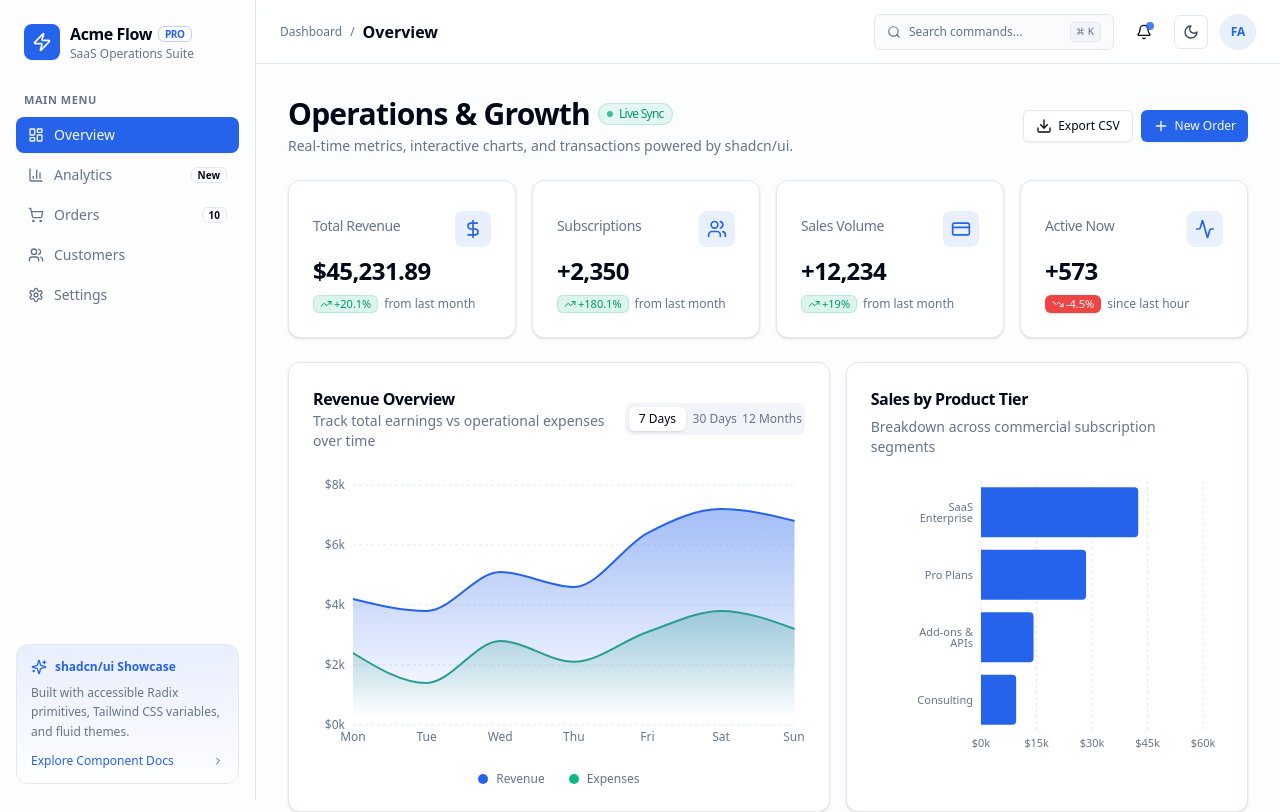
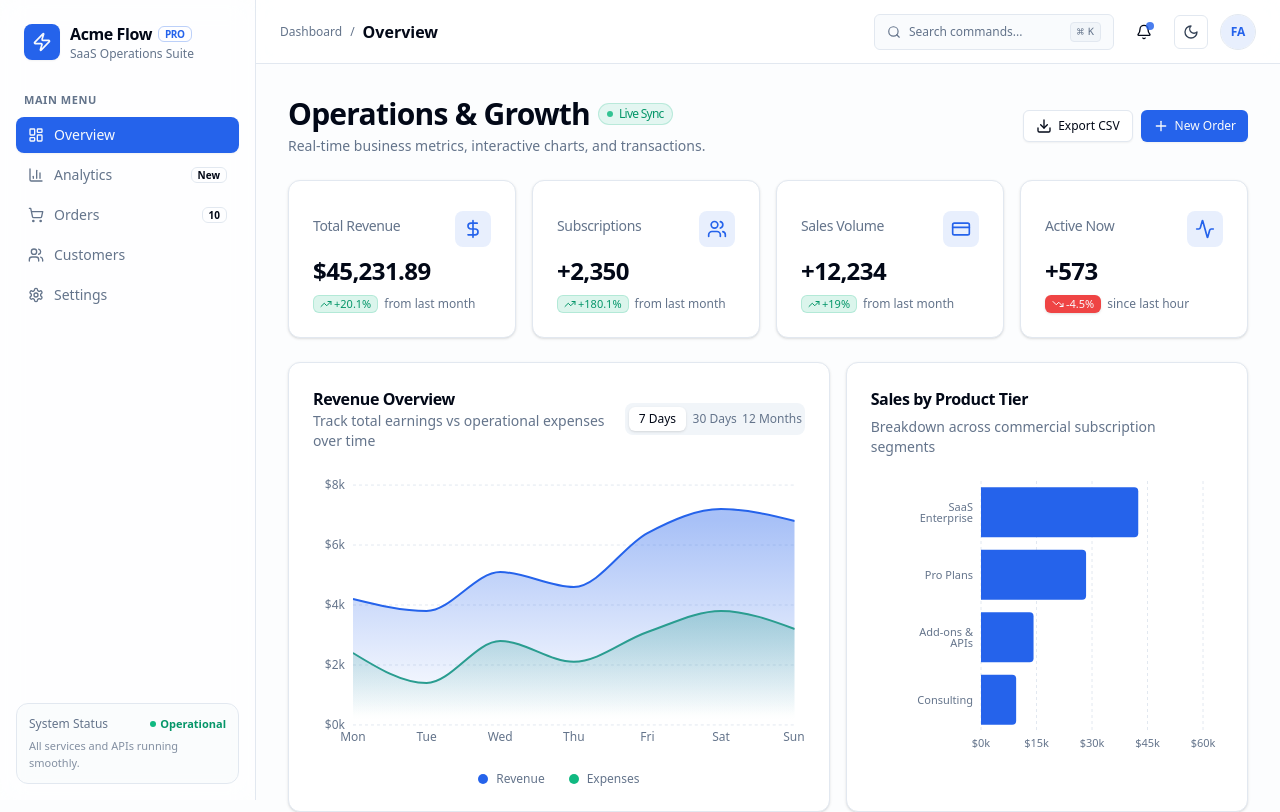
Before and after one commit to frmnardd/demo-1, a Next.js app: page / in a window 1280 px wide. Shown: the top 812 px of the page. Built offline with nearby package versions, Linux system fonts and the light colour scheme.

Commit message:
chore: remove promo cards and dev indicator watermarks

```diff
--- a/next.config.ts
+++ b/next.config.ts
@@ -2,6 +2,7 @@ import type { NextConfig } from "next";
 
 const nextConfig: NextConfig = {
   reactStrictMode: true,
+  devIndicators: false,
 };
 
 export default nextConfig;
--- a/src/app/layout.tsx
+++ b/src/app/layout.tsx
@@ -4,9 +4,9 @@ import { Toaster } from "sonner";
 import "./globals.css";
 
 export const metadata: Metadata = {
-  title: "PulseSaaS - Modern shadcn/ui Dashboard Demo",
+  title: "Acme Flow - Operations & Analytics Dashboard",
   description:
-    "An interactive, production-grade SaaS Operations & Analytics dashboard demonstrating shadcn/ui components, charts, and dark mode.",
+    "An interactive, production-grade SaaS Operations & Analytics dashboard.",
 };
 
 export default function RootLayout({
--- a/src/app/page.tsx
+++ b/src/app/page.tsx
@@ -127,7 +127,7 @@ export default function DashboardPage() {
                 </span>
               </h2>
               <p className="text-sm text-muted-foreground">
-                Real-time metrics, interactive charts, and transactions powered by shadcn/ui.
+                Real-time business metrics, interactive charts, and transactions.
               </p>
             </div>
 
--- a/src/components/layout/sidebar.tsx
+++ b/src/components/layout/sidebar.tsx
@@ -8,8 +8,6 @@ import {
   Users,
   Settings,
   Zap,
-  Sparkles,
-  ChevronRight,
 } from "lucide-react";
 import { cn } from "@/lib/utils";
 import { Button } from "@/components/ui/button";
@@ -103,26 +101,18 @@ export function Sidebar({
         </div>
       </div>
 
-      {/* Bottom Pro Card */}
-      <div className="rounded-xl border bg-gradient-to-b from-primary/10 to-transparent p-3.5 space-y-2">
-        <div className="flex items-center gap-2 text-primary text-xs font-semibold">
-          <Sparkles className="h-4 w-4" />
-          <span>shadcn/ui Showcase</span>
+      {/* Bottom Status Card */}
+      <div className="rounded-xl border bg-muted/30 p-3 space-y-1.5">
+        <div className="flex items-center justify-between text-xs font-medium">
+          <span className="text-muted-foreground">System Status</span>
+          <span className="inline-flex items-center gap-1 text-emerald-600 dark:text-emerald-400 font-semibold text-[11px]">
+            <span className="h-1.5 w-1.5 rounded-full bg-emerald-500 animate-pulse" />
+            Operational
+          </span>
         </div>
-        <p className="text-xs text-muted-foreground leading-relaxed">
-          Built with accessible Radix primitives, Tailwind CSS variables, and fluid themes.
+        <p className="text-[11px] text-muted-foreground/80">
+          All services and APIs running smoothly.
         </p>
-        <div className="pt-1">
-          <a
-            href="https://ui.shadcn.com"
-            target="_blank"
-            rel="noreferrer"
-            className="flex items-center justify-between text-xs font-medium text-primary hover:underline"
-          >
-            Explore Component Docs
-            <ChevronRight className="h-3 w-3" />
-          </a>
-        </div>
       </div>
     </aside>
   );
```
